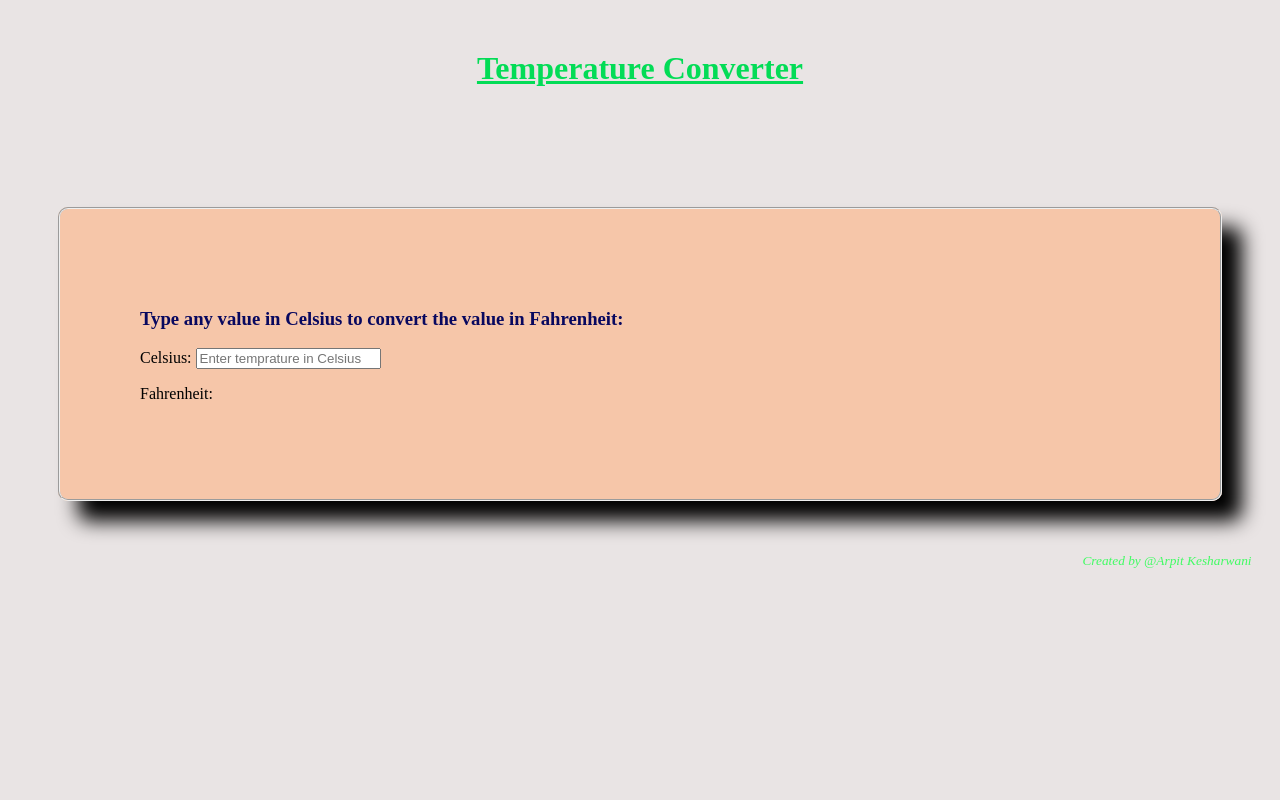
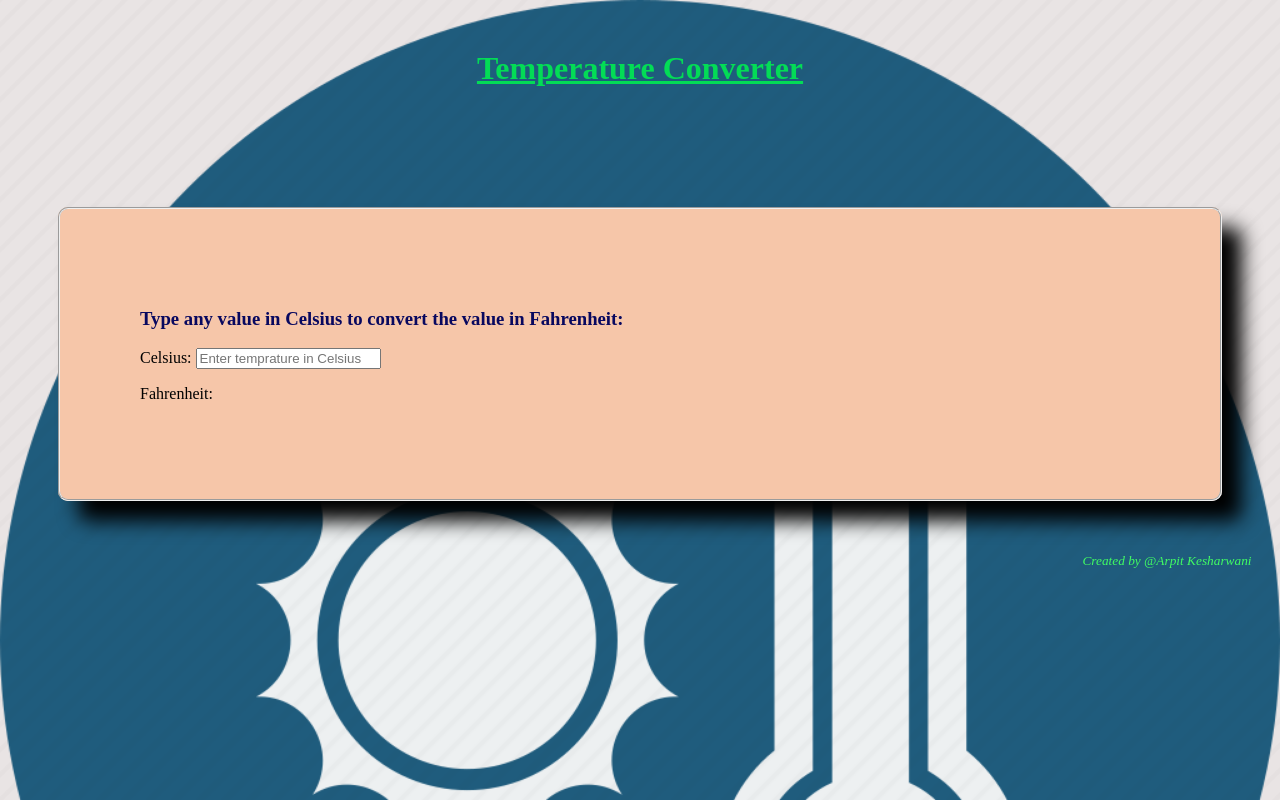
Before and after one commit to arpitkesharwani01/Temperature-Converter, a plain HTML site: page index.html in a window 1280 px wide. Drawn offline with Linux system fonts and the light colour scheme.

Commit message:
Update style.css

```diff
--- a/style.css
+++ b/style.css
@@ -1,6 +1,6 @@
 body{
     background-color: #e9e4e4;
-    background-image: url('733043.png') ;
+    background-image: url('Background Image.png') ;
     background-repeat: no-repeat;
     background-attachment: fixed;
     background-size: cover;
```
